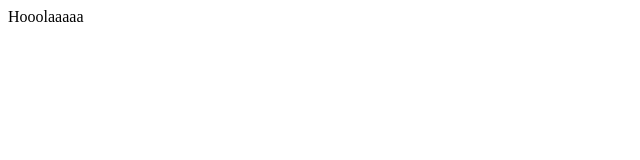
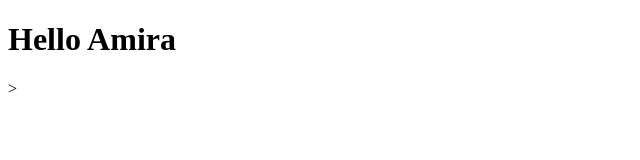
Before and after one commit to Amira-Wahba/branching, a plain HTML site: page index.html in a window 1280 px wide. Shown: the whole page, without its empty margins (0-640 px from the left). Drawn offline with Linux system fonts and the light colour scheme.

Commit message:
This is because of fetal

```diff
--- a/index.html
+++ b/index.html
@@ -6,6 +6,6 @@
     <title>Document</title>
 </head>
 <body>
-    Hooolaaaaa
+    <h1>Hello Amira</h1>>
 </body>
 </html>
```
